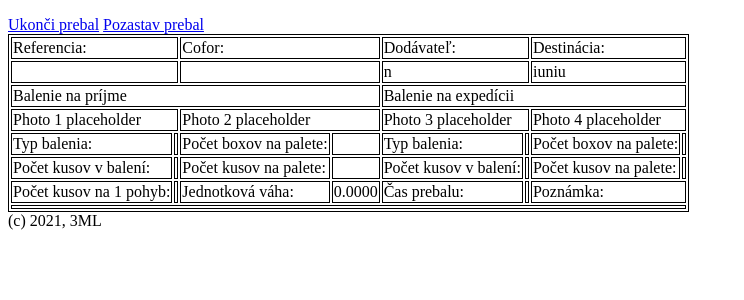
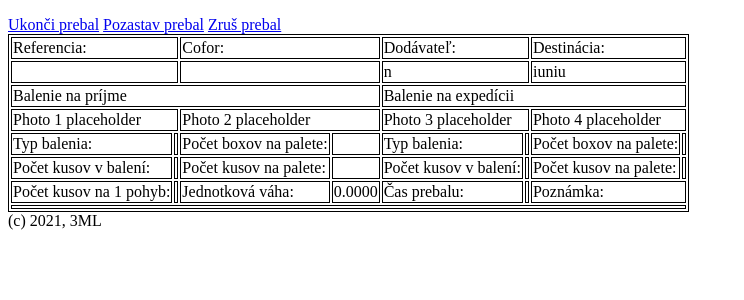
Before and after one commit to TIS2021-FMFI/prebalovanie, a Django app: a page that uses repacking_site/repacking/templates/repacking/detail.html in a window 1280 px wide. Shown: the part 88-388 px from the top of the page, without its empty margins (0-744 px from the left). Run offline with Django 3.2, Linux system fonts and the light colour scheme; data comes from the database, SQL or seed files in the repository; both versions use the stored data as it was after the commit.

Commit message:
add cancel repack option

```diff
--- a/repacking_site/repacking/templates/repacking/detail.html
+++ b/repacking_site/repacking/templates/repacking/detail.html
@@ -5,6 +5,7 @@
 
     <a href="repack_finished">Ukonči prebal</a>
     <a href="repack_paused">Pozastav prebal</a>
+    <a href="repack_cancelled">Zruš prebal</a>
 
     <table>
         <tr>
--- a/repacking_site/repacking/urls.py
+++ b/repacking_site/repacking/urls.py
@@ -8,5 +8,6 @@ urlpatterns = [
     path('repacking/standards/new/', views.make_new_standard),
     path('repacking/<str:sku_code>/repack_finished', views.finish),
     path('repacking/<str:sku_code>/repack_paused', views.pause),
+    path('repacking/<str:sku_code>/repack_cancelled', views.cancel),
     path('repacking/<str:sku_code>/', views.detail),
 ]
```
Also changed, not shown: repacking_site/db.sqlite3.
